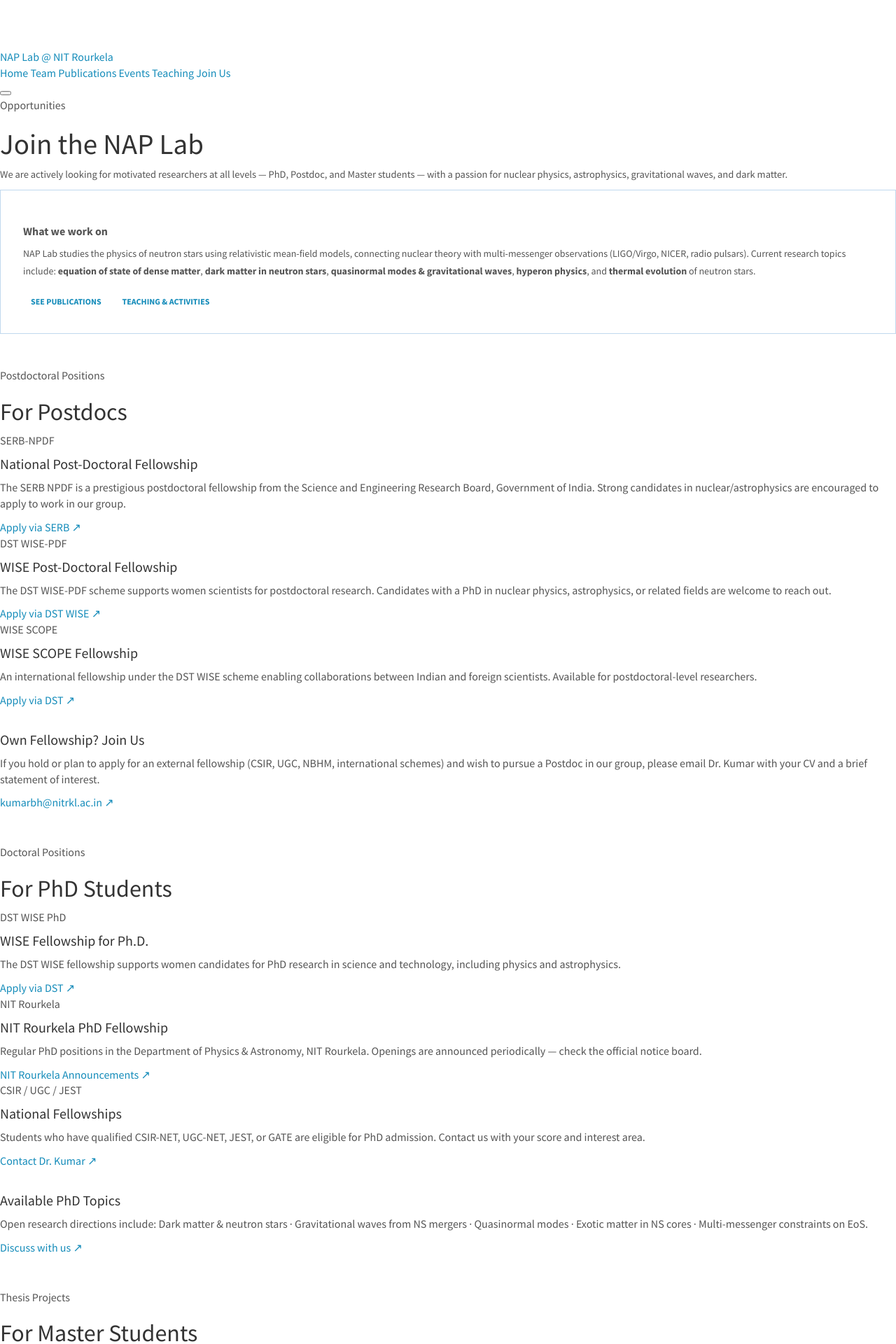
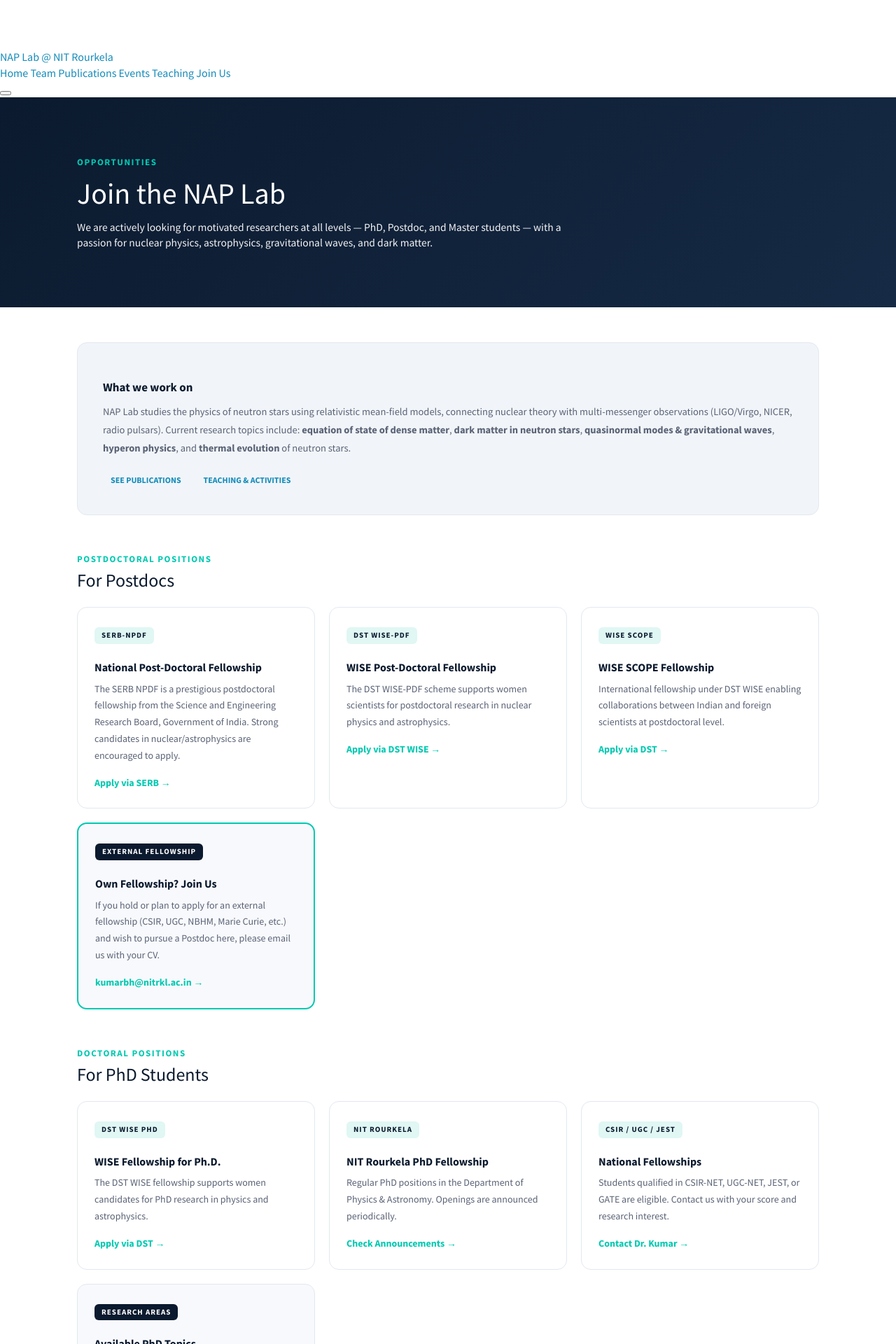
Before and after one commit to bharatiop/bharatiop.github.io, a Jekyll site: the page built from _pages/vacancies.md, in a window 1280 px wide. Shown: the top 1920 px of the page at 70% size. Built offline with Jekyll 4.4.1, drawn with Linux system fonts in a browser that asks for light colours; some of the changed text lies outside the part shown.

Commit message:
Update vacancies.md

```diff
--- a/_pages/vacancies.md
+++ b/_pages/vacancies.md
@@ -6,27 +6,74 @@ sitemap: true
 permalink: /vacancies/
 ---
 
+<style>
+  .page-hero {
+    background: linear-gradient(135deg, #0b1a2e 0%, #162a45 100%);
+    color: white;
+    padding: 80px 0 70px;
+    margin-bottom: 50px;
+  }
+  .page-hero-inner { max-width: 1100px; margin: 0 auto; padding: 0 2rem; }
+  .eyebrow { font-size: 13px; font-weight: 700; letter-spacing: 1.5px; text-transform: uppercase; color: #00c9b1; }
+  .section { max-width: 1100px; margin: 0 auto; padding: 0 2rem 60px; }
+  .section-header { margin-bottom: 24px; }
+  .section-title { font-size: 26px; color: #0b1a2e; margin-top: 6px; }
+  .openings-grid { display: grid; grid-template-columns: repeat(auto-fill, minmax(280px, 1fr)); gap: 20px; }
+  .opening-card {
+    background: white;
+    border: 1px solid #e2e8f0;
+    border-radius: 14px;
+    padding: 26px 24px;
+    transition: all 0.25s ease;
+  }
+  .opening-card:hover {
+    border-color: #00c9b1;
+    transform: translateY(-4px);
+    box-shadow: 0 10px 25px rgba(0, 201, 177, 0.1);
+  }
+  .opening-type {
+    font-size: 11px;
+    font-weight: 700;
+    letter-spacing: 1px;
+    text-transform: uppercase;
+    color: #0b1a2e;
+    background: #e0f7f4;
+    padding: 4px 10px;
+    border-radius: 6px;
+    display: inline-block;
+    margin-bottom: 14px;
+  }
+  .opening-card h4 { font-size: 16px; color: #0b1a2e; margin-bottom: 10px; font-weight: 700; }
+  .opening-card p { font-size: 14px; color: #5a6275; line-height: 1.7; margin-bottom: 14px; }
+  .opening-card a { color: #00c9b1; font-weight: 600; font-size: 14px; }
+</style>
+
 <div class="page-hero">
   <div class="page-hero-inner">
     <span class="eyebrow">Opportunities</span>
-    <h1>Join the NAP Lab</h1>
-    <p style="margin-top:10px;font-size:14.5px;color:var(--text-muted);">
-      We are actively looking for motivated researchers at all levels — PhD, Postdoc, and Master students — with a passion for nuclear physics, astrophysics, gravitational waves, and dark matter.
+    <h1 style="color:white; font-size:42px; margin-top:12px;">Join the NAP Lab</h1>
+    <p style="margin-top:14px; font-size:15.5px; max-width:720px; opacity:0.95;">
+      We are actively looking for motivated researchers at all levels — PhD, Postdoc, and Master students —
+      with a passion for nuclear physics, astrophysics, gravitational waves, and dark matter.
     </p>
   </div>
 </div>
 
 <div class="section">
 
-  <!-- Research context -->
-  <div style="background:var(--accent-light);border:0.5px solid #c0d8ee;border-radius:var(--radius);padding:28px 32px;margin-bottom:48px;">
-    <h3 style="font-size:16px;font-weight:600;color:var(--accent);margin-bottom:10px;">What we work on</h3>
-    <p style="font-size:14px;color:var(--text-muted);line-height:1.8;">
-      NAP Lab studies the physics of neutron stars using relativistic mean-field models, connecting nuclear theory with multi-messenger observations (LIGO/Virgo, NICER, radio pulsars). Current research topics include: <strong>equation of state of dense matter</strong>, <strong>dark matter in neutron stars</strong>, <strong>quasinormal modes &amp; gravitational waves</strong>, <strong>hyperon physics</strong>, and <strong>thermal evolution</strong> of neutron stars.
+  <!-- Research Context -->
+  <div style="background:#f1f5f9; border:1px solid #e2e8f0; border-radius:14px; padding:32px 36px; margin-bottom:50px;">
+    <h3 style="font-size:17px; font-weight:700; color:#0b1a2e; margin-bottom:12px;">What we work on</h3>
+    <p style="font-size:14.5px; color:#5a6275; line-height:1.8;">
+      NAP Lab studies the physics of neutron stars using relativistic mean-field models, connecting nuclear theory with
+      multi-messenger observations (LIGO/Virgo, NICER, radio pulsars). Current research topics include:
+      <strong>equation of state of dense matter</strong>, <strong>dark matter in neutron stars</strong>,
+      <strong>quasinormal modes &amp; gravitational waves</strong>, <strong>hyperon physics</strong>, and
+      <strong>thermal evolution</strong> of neutron stars.
     </p>
-    <div style="display:flex;gap:8px;flex-wrap:wrap;margin-top:16px;">
-      <a href="/publications" class="btn btn-secondary btn-sm">See publications</a>
-      <a href="/research" class="btn btn-secondary btn-sm">Teaching &amp; activities</a>
+    <div style="display:flex; gap:10px; flex-wrap:wrap; margin-top:18px;">
+      <a href="/publications" class="btn btn-s btn-sm">See publications</a>
+      <a href="/research" class="btn btn-s btn-sm">Teaching &amp; activities</a>
     </div>
   </div>
 
@@ -35,31 +82,30 @@ permalink: /vacancies/
     <span class="eyebrow">Postdoctoral Positions</span>
     <h2 class="section-title">For Postdocs</h2>
   </div>
-
-  <div class="openings-grid" style="margin-bottom:48px;">
+  <div class="openings-grid" style="margin-bottom:50px;">
     <div class="opening-card">
       <span class="opening-type">SERB-NPDF</span>
       <h4>National Post-Doctoral Fellowship</h4>
-      <p>The SERB NPDF is a prestigious postdoctoral fellowship from the Science and Engineering Research Board, Government of India. Strong candidates in nuclear/astrophysics are encouraged to apply to work in our group.</p>
-      <a href="https://serbonline.in/SERB/npdf" target="_blank" rel="noopener">Apply via SERB ↗</a>
+      <p>The SERB NPDF is a prestigious postdoctoral fellowship from the Science and Engineering Research Board, Government of India. Strong candidates in nuclear/astrophysics are encouraged to apply.</p>
+      <a href="https://serbonline.in/SERB/npdf" target="_blank">Apply via SERB →</a>
     </div>
     <div class="opening-card">
       <span class="opening-type">DST WISE-PDF</span>
       <h4>WISE Post-Doctoral Fellowship</h4>
-      <p>The DST WISE-PDF scheme supports women scientists for postdoctoral research. Candidates with a PhD in nuclear physics, astrophysics, or related fields are welcome to reach out.</p>
-      <a href="https://online-wosa.gov.in/wosa/aboutUsPDF" target="_blank" rel="noopener">Apply via DST WISE ↗</a>
+      <p>The DST WISE-PDF scheme supports women scientists for postdoctoral research in nuclear physics and astrophysics.</p>
+      <a href="https://online-wosa.gov.in/wosa/aboutUsPDF" target="_blank">Apply via DST WISE →</a>
     </div>
     <div class="opening-card">
       <span class="opening-type">WISE SCOPE</span>
       <h4>WISE SCOPE Fellowship</h4>
-      <p>An international fellowship under the DST WISE scheme enabling collaborations between Indian and foreign scientists. Available for postdoctoral-level researchers.</p>
-      <a href="https://onlinedst.gov.in/Projectproposalformat.aspx?Id=2323" target="_blank" rel="noopener">Apply via DST ↗</a>
+      <p>International fellowship under DST WISE enabling collaborations between Indian and foreign scientists at postdoctoral level.</p>
+      <a href="https://onlinedst.gov.in/Projectproposalformat.aspx?Id=2323" target="_blank">Apply via DST →</a>
     </div>
-    <div class="opening-card" style="background:var(--bg-subtle);">
-      <span class="opening-type" style="background:var(--accent);color:white;">External Fellowship</span>
+    <div class="opening-card" style="background:#f8f9fc; border:2px solid #00c9b1;">
+      <span class="opening-type" style="background:#0b1a2e; color:white;">External Fellowship</span>
       <h4>Own Fellowship? Join Us</h4>
-      <p>If you hold or plan to apply for an external fellowship (CSIR, UGC, NBHM, international schemes) and wish to pursue a Postdoc in our group, please email Dr. Kumar with your CV and a brief statement of interest.</p>
-      <a href="mailto:kumarbh@nitrkl.ac.in">kumarbh@nitrkl.ac.in ↗</a>
+      <p>If you hold or plan to apply for an external fellowship (CSIR, UGC, NBHM, Marie Curie, etc.) and wish to pursue a Postdoc here, please email us with your CV.</p>
+      <a href="mailto:kumarbh@nitrkl.ac.in">kumarbh@nitrkl.ac.in →</a>
     </div>
   </div>
 
@@ -68,117 +114,66 @@ permalink: /vacancies/
     <span class="eyebrow">Doctoral Positions</span>
     <h2 class="section-title">For PhD Students</h2>
   </div>
-
-  <div class="openings-grid" style="margin-bottom:48px;">
+  <div class="openings-grid" style="margin-bottom:50px;">
     <div class="opening-card">
       <span class="opening-type">DST WISE PhD</span>
       <h4>WISE Fellowship for Ph.D.</h4>
-      <p>The DST WISE fellowship supports women candidates for PhD research in science and technology, including physics and astrophysics.</p>
-      <a href="https://onlinedst.gov.in/Projectproposalformat.aspx" target="_blank" rel="noopener">Apply via DST ↗</a>
+      <p>The DST WISE fellowship supports women candidates for PhD research in physics and astrophysics.</p>
+      <a href="https://onlinedst.gov.in/Projectproposalformat.aspx" target="_blank">Apply via DST →</a>
     </div>
     <div class="opening-card">
       <span class="opening-type">NIT Rourkela</span>
       <h4>NIT Rourkela PhD Fellowship</h4>
-      <p>Regular PhD positions in the Department of Physics &amp; Astronomy, NIT Rourkela. Openings are announced periodically — check the official notice board.</p>
-      <a href="https://website.nitrkl.ac.in/Home/Announcement/" target="_blank" rel="noopener">NIT Rourkela Announcements ↗</a>
+      <p>Regular PhD positions in the Department of Physics &amp; Astronomy. Openings are announced periodically.</p>
+      <a href="https://website.nitrkl.ac.in/Home/Announcement/" target="_blank">Check Announcements →</a>
     </div>
     <div class="opening-card">
       <span class="opening-type">CSIR / UGC / JEST</span>
       <h4>National Fellowships</h4>
-      <p>Students who have qualified CSIR-NET, UGC-NET, JEST, or GATE are eligible for PhD admission. Contact us with your score and interest area.</p>
-      <a href="mailto:kumarbh@nitrkl.ac.in">Contact Dr. Kumar ↗</a>
+      <p>Students qualified in CSIR-NET, UGC-NET, JEST, or GATE are eligible. Contact us with your score and research interest.</p>
+      <a href="mailto:kumarbh@nitrkl.ac.in">Contact Dr. Kumar →</a>
     </div>
-    <div class="opening-card" style="background:var(--bg-subtle);">
-      <span class="opening-type" style="background:var(--accent);color:white;">Research Areas</span>
+    <div class="opening-card" style="background:#f8f9fc;">
+      <span class="opening-type" style="background:#0b1a2e; color:white;">Research Areas</span>
       <h4>Available PhD Topics</h4>
-      <p>Open research directions include: Dark matter &amp; neutron stars · Gravitational waves from NS mergers · Quasinormal modes · Exotic matter in NS cores · Multi-messenger constraints on EoS.</p>
-      <a href="mailto:kumarbh@nitrkl.ac.in">Discuss with us ↗</a>
+      <p>Dark matter in neutron stars · Gravitational waves from NS mergers · Quasinormal modes · Exotic matter in NS cores · Multi-messenger constraints on EoS.</p>
+      <a href="mailto:kumarbh@nitrkl.ac.in">Discuss topics →</a>
     </div>
   </div>
 
-  <!-- MSc -->
+  <!-- MASTER STUDENTS -->
   <div class="section-header">
     <span class="eyebrow">Thesis Projects</span>
     <h2 class="section-title">For Master Students</h2>
   </div>
-
-  <div style="border:0.5px solid var(--border);border-radius:var(--radius);padding:28px;margin-bottom:48px;">
-    <p style="font-size:14.5px;color:var(--text-muted);line-height:1.8;margin-bottom:18px;">
-      If you are an undergraduate or graduate student currently enrolled at NIT Rourkela and interested in working on an MSc or IMSc thesis project with our research group, we warmly welcome you to reach out.
+  <div style="background:white; border:1px solid #e2e8f0; border-radius:14px; padding:32px 36px; margin-bottom:50px;">
+    <p style="font-size:14.5px; color:#5a6275; line-height:1.8; margin-bottom:18px;">
+      If you are currently enrolled at NIT Rourkela and interested in doing an MSc or IMSc thesis project with our group, we warmly welcome you.
     </p>
-    <p style="font-size:14px;color:var(--text-muted);line-height:1.8;margin-bottom:18px;">
-      Past thesis topics have included: f- and p-mode oscillations of neutron stars, dark matter admixed neutron stars, quasinormal modes, quarkyonic matter, finite-temperature EoS, and delta-baryon effects on nuclear matter.
+    <p style="font-size:14px; color:#5a6275; line-height:1.8; margin-bottom:18px;">
+      Past thesis topics include: f- and p-mode oscillations, dark matter admixed neutron stars, quasinormal modes, quarkyonic matter, finite-temperature EoS, and delta-baryon effects.
     </p>
-    <p style="font-size:14px;color:var(--text-muted);line-height:1.8;margin-bottom:18px;">
-      Please send an email to <a href="mailto:kumarbh@nitrkl.ac.in" style="color:var(--accent-mid)">kumarbh@nitrkl.ac.in</a> with your CV and a brief note on your interests and we can arrange a time to meet.
+    <p style="font-size:14px; color:#5a6275; line-height:1.8;">
+      Please email <a href="mailto:kumarbh@nitrkl.ac.in" style="color:#00c9b1; font-weight:600;">kumarbh@nitrkl.ac.in</a> with your CV and a short note on your interests.
     </p>
-    <a href="mailto:kumarbh@nitrkl.ac.in" class="btn btn-primary">Send your CV →</a>
-  </div>
-
-  <!-- NATIONAL FACULTY POSITIONS -->
-  <div class="section-header">
-    <span class="eyebrow">Academic Positions in India</span>
-    <h2 class="section-title">Faculty &amp; Research Positions</h2>
-  </div>
-  <p style="font-size:14px;color:var(--text-muted);line-height:1.8;margin-bottom:24px;">
-    Useful portals for faculty, research scientist, and fellow positions in nuclear physics, astrophysics, and related fields in India:
-  </p>
-
-  <div class="openings-grid" style="margin-bottom:48px;">
-    <div class="opening-card">
-      <span class="opening-type">Faculty</span>
-      <h4>NIT / IIT / IISc / IISER Faculty Positions</h4>
-      <p>Faculty openings in physics departments across India's premier institutions are announced on their official websites and on the MHRD portal.</p>
-      <a href="https://www.nitrkl.ac.in/Academic/Vacancies.aspx" target="_blank" rel="noopener">NIT Rourkela Vacancies ↗</a>
-    </div>
-    <div class="opening-card">
-      <span class="opening-type">Research Scientist</span>
-      <h4>TIFR / ICTS / IOP Bhubaneswar</h4>
-      <p>Research Scientist and faculty positions at top Indian research institutes — TIFR Mumbai, ICTS Bengaluru, IOP Bhubaneswar — announced annually.</p>
-      <a href="https://www.icts.res.in/people/openings" target="_blank" rel="noopener">ICTS Openings ↗</a>
-    </div>
-    <div class="opening-card">
-      <span class="opening-type">LIGO-India</span>
-      <h4>LIGO-India / IUCAA Positions</h4>
-      <p>Research positions in gravitational wave astronomy at IUCAA Pune and the LIGO-India project — highly relevant to our research area.</p>
-      <a href="https://www.iucaa.in/en/positions" target="_blank" rel="noopener">IUCAA Positions ↗</a>
-    </div>
-    <div class="opening-card">
-      <span class="opening-type">International</span>
-      <h4>AAS / APS Job Register</h4>
-      <p>International academic positions in astrophysics and physics — updated regularly by the American Astronomical Society and APS.</p>
-      <a href="https://jobregister.aas.org/" target="_blank" rel="noopener">AAS Job Register ↗</a> &nbsp;
-      <a href="https://www.aps.org/careers/physicists/" target="_blank" rel="noopener">APS Careers ↗</a>
-    </div>
-    <div class="opening-card">
-      <span class="opening-type">Fellowship</span>
-      <h4>INSPIRE Faculty Award (DST)</h4>
-      <p>The DST-INSPIRE Faculty Award supports young scientists to take up academic research in India. Up to 5 years of funded research in any institution.</p>
-      <a href="https://online-inspire.gov.in/" target="_blank" rel="noopener">Apply via INSPIRE ↗</a>
-    </div>
-    <div class="opening-card">
-      <span class="opening-type">Fellowship</span>
-      <h4>Ramanujan Fellowship (SERB)</h4>
-      <p>The Ramanujan Fellowship is for brilliant Indian scientists who wish to take up scientific research positions in India after working abroad.</p>
-      <a href="https://serbonline.in/SERB/Ramanujan" target="_blank" rel="noopener">Apply via SERB ↗</a>
+    <div style="margin-top:20px;">
+      <a href="mailto:kumarbh@nitrkl.ac.in" class="btn btn-p">Send your CV →</a>
     </div>
   </div>
 
   <!-- HOW TO APPLY -->
-  <div style="background:var(--bg-subtle);border-radius:var(--radius);border:0.5px solid var(--border);padding:28px 32px;">
-    <h3 style="font-size:16px;font-weight:600;color:var(--text);margin-bottom:12px;">How to get in touch</h3>
-    <p style="font-size:14px;color:var(--text-muted);line-height:1.8;margin-bottom:16px;">
-      Please email <a href="mailto:kumarbh@nitrkl.ac.in" style="color:var(--accent-mid)">kumarbh@nitrkl.ac.in</a> with:
+  <div style="background:#f1f5f9; border-radius:14px; border:1px solid #e2e8f0; padding:32px 36px;">
+    <h3 style="font-size:17px; font-weight:700; color:#0b1a2e; margin-bottom:14px;">How to Apply / Get in Touch</h3>
+    <p style="font-size:14.5px; color:#5a6275; line-height:1.8; margin-bottom:16px;">
+      Please email <strong>kumarbh@nitrkl.ac.in</strong> with the following:
     </p>
-    <ul style="font-size:14px;color:var(--text-muted);line-height:2;padding-left:20px;">
+    <ul style="font-size:14.5px; color:#5a6275; line-height:2; padding-left:22px; margin-bottom:20px;">
       <li>Your CV (including publications and academic record)</li>
-      <li>A brief statement of research interest (1 paragraph)</li>
+      <li>A brief statement of research interest (1–2 paragraphs)</li>
       <li>Contact information for 2–3 references</li>
       <li>Any fellowship you hold or plan to apply for</li>
     </ul>
-    <div style="margin-top:20px;">
-      <a href="mailto:kumarbh@nitrkl.ac.in" class="btn btn-primary">Email Dr. Kumar →</a>
-    </div>
+    <a href="mailto:kumarbh@nitrkl.ac.in" class="btn btn-p">Email Dr. Bharat Kumar →</a>
   </div>
 
 </div>
```
